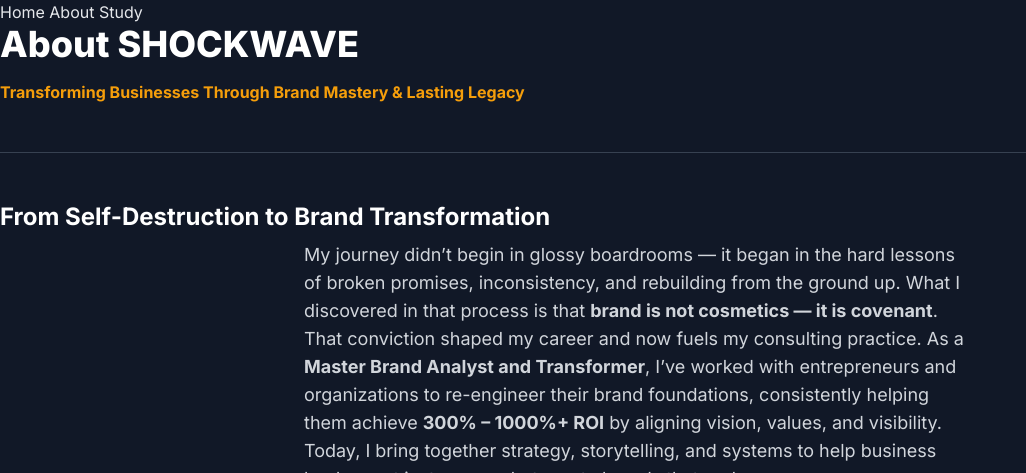
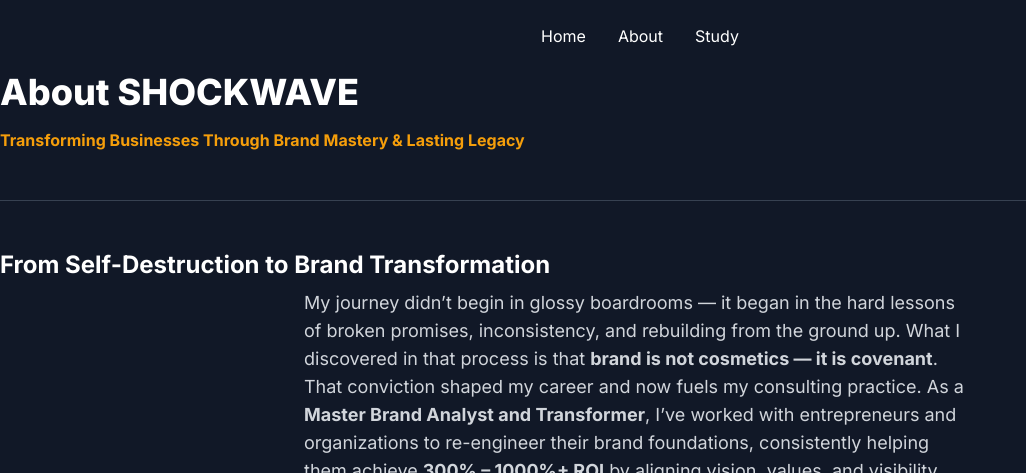
Before and after one commit to rualdo12/Rualdo-Kruger.github.io, a Jekyll site: the page about.html, which Jekyll copies as it is, in a window 1280 px wide. Shown: the top 473 px of the page, without its empty margins (0-1026 px from the left). Built offline with Jekyll 4.4.1, drawn with Linux system fonts in a browser that asks for light colours; nearby versions of some CDN libraries; grey boxes are pictures that could not be loaded.

Commit message:
Update about.html

```diff
--- a/about.html
+++ b/about.html
@@ -22,15 +22,17 @@
 </head>
 <body>
 
-    <nav class="sticky-nav">
-        <div class="nav-links">
+    <nav class="flex items-center justify-between py-6">
+            <div class="text-white font-semibold text-lg">
+            </div>
+            <div class="flex items-center space-x-8 text-white">
                 <a href="{{ site.baseurl }}/" class="hover:text-amber-400 transition-colors">Home</a>
                 <a href="{{ site.baseurl }}/about" class="hover:text-amber-400 transition-colors">About</a>
                 <a href="{{ site.baseurl }}/study" class="hover:text-amber-400 transition-colors">Study</a>
             </div>
             <div class="nav-favicon">
                 <a href="index.html">
-                <img style="background-image: url('./images/favicon.png');" >
+                    <img style="background-image: url('./images/favicon.png');">
                 </a>
             </div>
         </nav>
```
Lines whose indentation alone changed are shown as unchanged.
